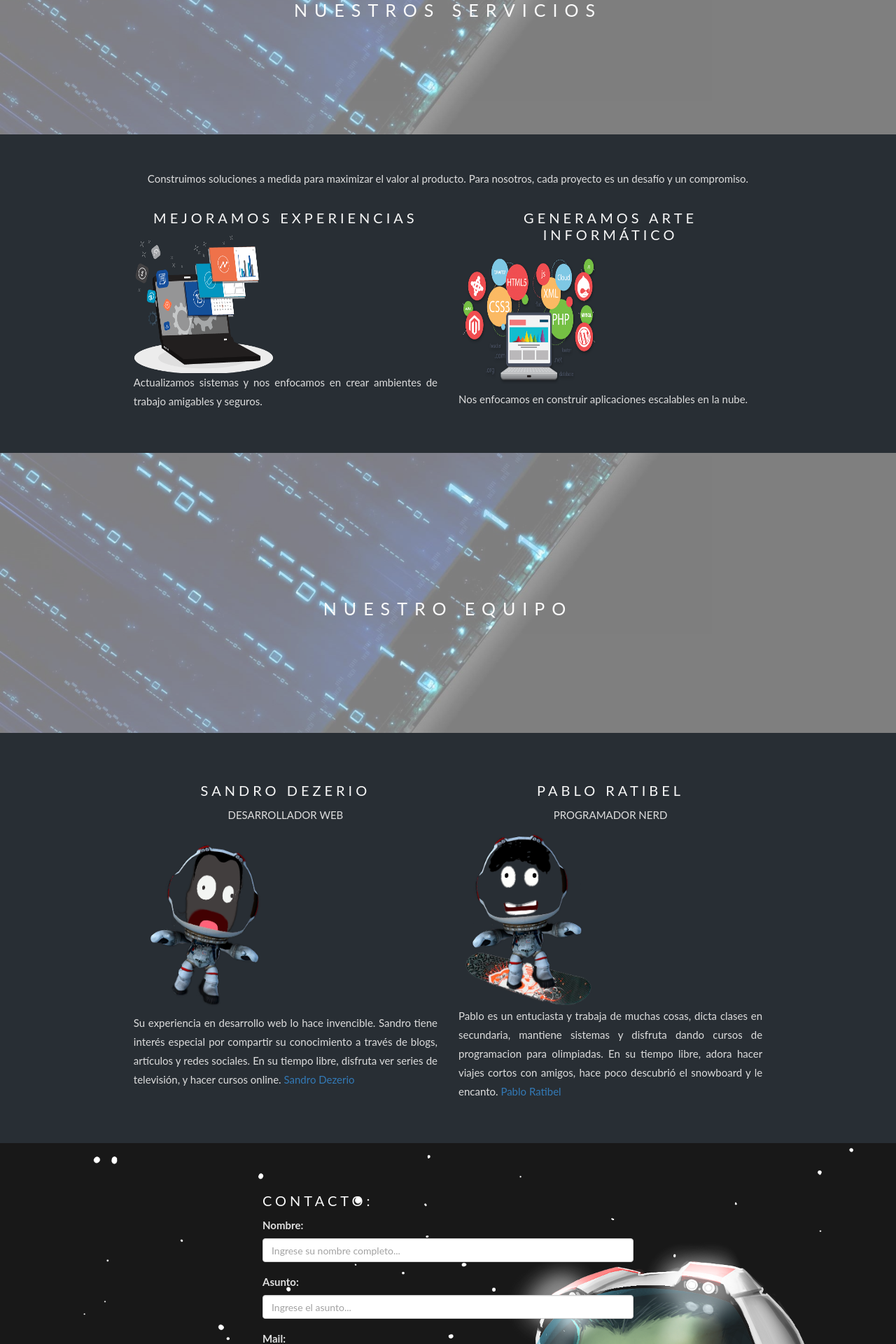
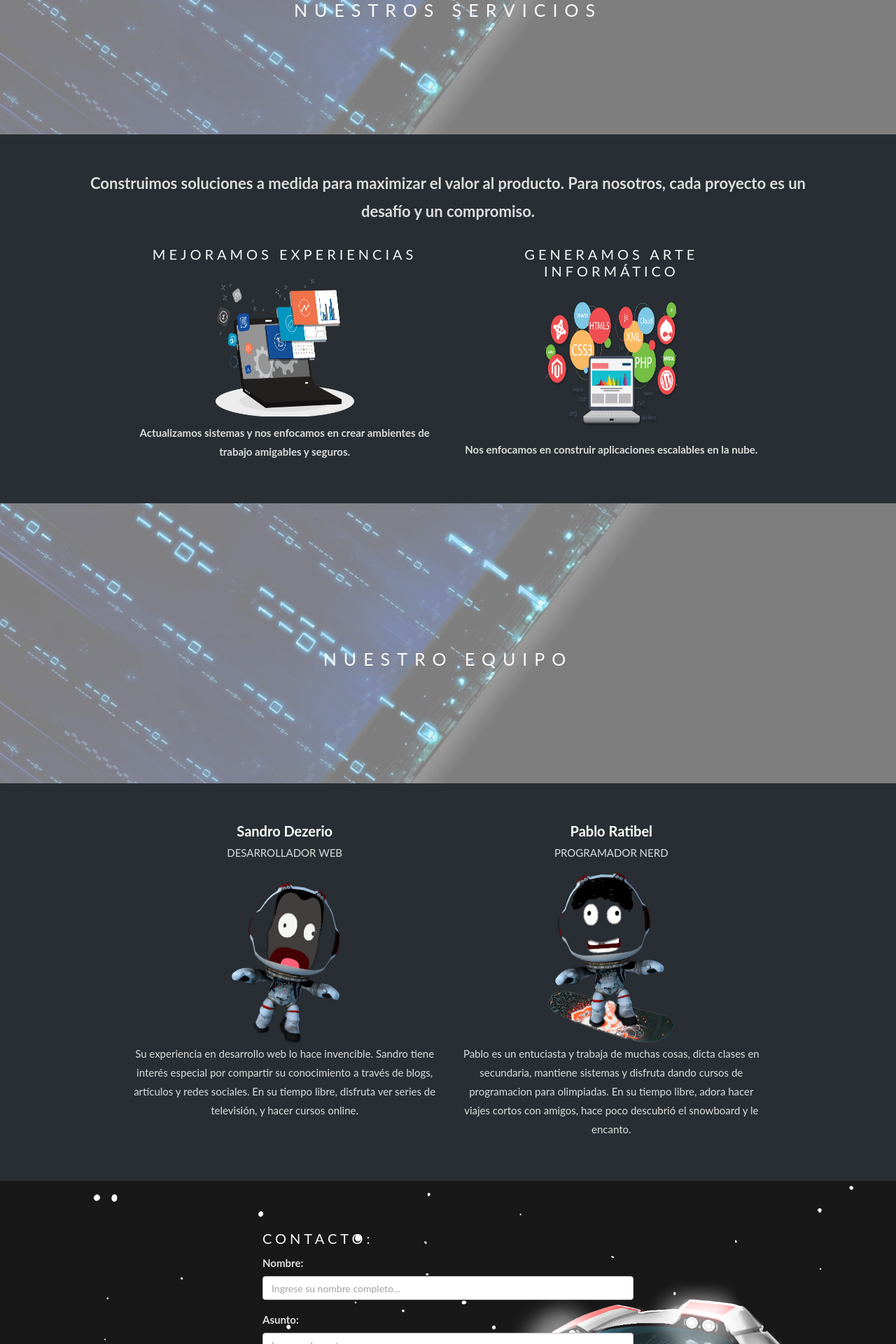
Before and after one commit to SandroSD/Pablo-SanWeb, a PHP site: page / in a window 1280 px wide. Shown: the part 1381-3301 px from the top of the page at 70% size. Run offline with PHP 8.4, Linux system fonts and the light colour scheme; some libraries are stand-ins or nearby versions.

Commit message:
cambios de sandro

```diff
--- a/css/index.css
+++ b/css/index.css
@@ -108,8 +108,54 @@ body, html {
 	min-height: 100px;
 }
 
+/* SECCIÓN SERVICIOS */
+#contServicios{
+	color:#ddd;
+	background-color:#282E34;
+	text-align:center;
+	padding:50px 80px;
+	text-align: justify;
+	font-weight: bold;
+}
+#contServicios h3{
+	text-align: center;
+	color:#f7f7f7;
+}
+#contServicios img{
+	margin: 10px;
+}
+#tituloServicios{
+	text-align: center;
+	font-size: 22px;
+}
+#izqServicios, #derServicios{
+	text-align: center;
+}
+/* FIN SECCIÓN SERVICIOS */
 
+/* SECCIÓN EQUIPO */
+#contEquipo{
+	color:#ddd;
+	background-color:#282E34;
+	text-align:center;
+	padding:50px 80px;
+	text-align: justify;
+}
+#izqEquipo, #derEquipo{
+	text-align: center;
+}
+#izqEquipo a{
+	font-size: 20px;
+	color:white;
+	font-weight: bold;
+}
+#derEquipo a{
+	font-size: 20px;
+	color:white;
+	font-weight: bold;
+}
+/* FIN SECCIÓN EQUIPO */
 
-.modal-backdrop { z-index: -1; }
-.modal {z-index: -1;}
-#idDelModal{z-index: -1;}
+.modal-backdrop{
+	z-index: -1;
+}
--- a/index.php
+++ b/index.php
@@ -36,25 +36,21 @@
   </div>
 </div>
 
-<div style="position:relative;">
-  <div style="color:#ddd;background-color:#282E34;text-align:center;padding:50px 80px;text-align: justify;">
-    <p style="text-align:center;">Construimos soluciones a medida para maximizar el valor al producto. Para nosotros, cada proyecto es un desafío y un compromiso.</p>
-    <div class="row">
-      <div class="col-sm-1">  </div>
-      <div class="col-sm-10">
-        <div class="col-sm-6">
-          <h3 style="text-align:center;color: #f7f7f7;"> Mejoramos Experiencias </h3>
+<div class="container-fluid" style="position:relative;">
+  <div class="row" id="contServicios">
+    <div class="col-md-12" id="tituloServicios">
+      <p>Construimos soluciones a medida para maximizar el valor al producto. Para nosotros, cada proyecto es un desafío y un compromiso.</p>
+    </div>
+    <div class="col-md-1"></div>
+    <div class="col-md-5" id="izqServicios">
+      <h3> Mejoramos Experiencias </h3>
       <img src="img/build.png"  id="sistemasImg">
       <p>Actualizamos sistemas y nos enfocamos en crear ambientes de trabajo amigables y seguros.</p>
     </div>
-
-        <div class="col-sm-6">
-          <h3 style="text-align:center;color: #f7f7f7;"> Generamos Arte Informático</h3>
+    <div class="col-md-5" id="derServicios">
+      <h3> Generamos Arte Informático</h3>
       <img src="img/desarrollo_web.png"  id="desarrolloImg">
       <p>Nos enfocamos en construir aplicaciones escalables en la nube.</p>
-        </div>
-      </div>
-      <div class="col-sm-1">  </div>
     </div>
   </div>
 </div>
@@ -65,43 +61,26 @@
   </div>
 </div>
 
-<div style="position:relative;">
-  <div style="color:#ddd;background-color:#282E34;text-align:center;padding:50px 80px;text-align: justify;">
-    <div class="row">
-      <div class="col-sm-1">  </div>
-      <div class="col-sm-10">
-        <div class="col-sm-6">
-          <h3 style="text-align:center;color: #f7f7f7;"> Sandro Dezerio </h3>
-          <p style="text-align:center;"> DESARROLLADOR WEB <p>
+<div class="container-fluid" style="position:relative;">
+  <div class="row" id="contEquipo">
+    <div class="col-md-1"></div>
+    <div class="col-md-5" id="izqEquipo">
+    <a href="http://elrincondesandro.esy.es/cvWeb/DatosPersonales.html" target="_blank" title="Click para ver el Curriculum Personal">Sandro Dezerio</a>
+      <p>DESARROLLADOR WEB</p>
       <img src="img/sandro.png"  id="sandroAnimado">
-          <p> Su experiencia en desarrollo web lo hace invencible. Sandro tiene interés especial por compartir su conocimiento a través de blogs, artículos y redes sociales. En su tiempo libre, disfruta ver series de televisión, y hacer cursos online.
-          <a href="http://pabloratibel.sytes.net" target="_blank" title="Click para ver el Curriculum Personal" >Sandro Dezerio</a>
-          </p>
+      <p> Su experiencia en desarrollo web lo hace invencible. Sandro tiene interés especial por compartir su conocimiento a través de blogs, artículos y redes sociales. En su tiempo libre, disfruta ver series de televisión, y hacer cursos online.</p>
     </div>
-        <div class="col-sm-6">
-          <h3 style="text-align:center;color: #f7f7f7;"> Pablo Ratibel </h3>
-          <p style="text-align:center;"> PROGRAMADOR NERD </p>
+    <div class="col-md-5" id="derEquipo">
+      <a href="http://pabloratibel.sytes.net" target="_blank" title="Click para ver el Curriculum Personal" >Pablo Ratibel</a>
+      <p>PROGRAMADOR NERD</p>
       <img src="img/pablo.png"  id="pabloAnimado" >
-          <p> Pablo es un entuciasta y trabaja de muchas cosas, dicta clases en secundaria, mantiene sistemas y disfruta dando cursos de programacion para olimpiadas. En su tiempo libre, adora hacer viajes cortos con amigos, hace poco descubrió el snowboard y le encanto.
-
-            <a href="http://pabloratibel.sytes.net" target="_blank" title="Click para ver el Curriculum Personal" >Pablo Ratibel</a>
-          </p>
+      <p> Pablo es un entuciasta y trabaja de muchas cosas, dicta clases en secundaria, mantiene sistemas y disfruta dando cursos de programacion para olimpiadas. En su tiempo libre, adora hacer viajes cortos con amigos, hace poco descubrió el snowboard y le encanto.</p>
     </div>
   </div>
-      <div class="col-sm-1">  </div>
 </div>
 
 
-  </div>
-</div>
-
-<!--<div class="bgimg-4">-->
-    <!--<span class="border" style="background-color:transparent;font-size:25px;color: #f7f7f7;">NUESTROS SERVICIOS</span>
-  </div>
-</div>
--->
 <div id="cont" style="color:#ddd;background-color:transparent;text-align:center;padding:50px 80px;text-align: justify;">
-  <!--style="color: #777;background-color:white;text-align:center;padding:50px 80px;text-align: justify;">-->
     <div  class="container-fluid">
       <div class="row">
         <div class="col-md-3"></div>
```
Lines whose indentation alone changed are shown as unchanged.
